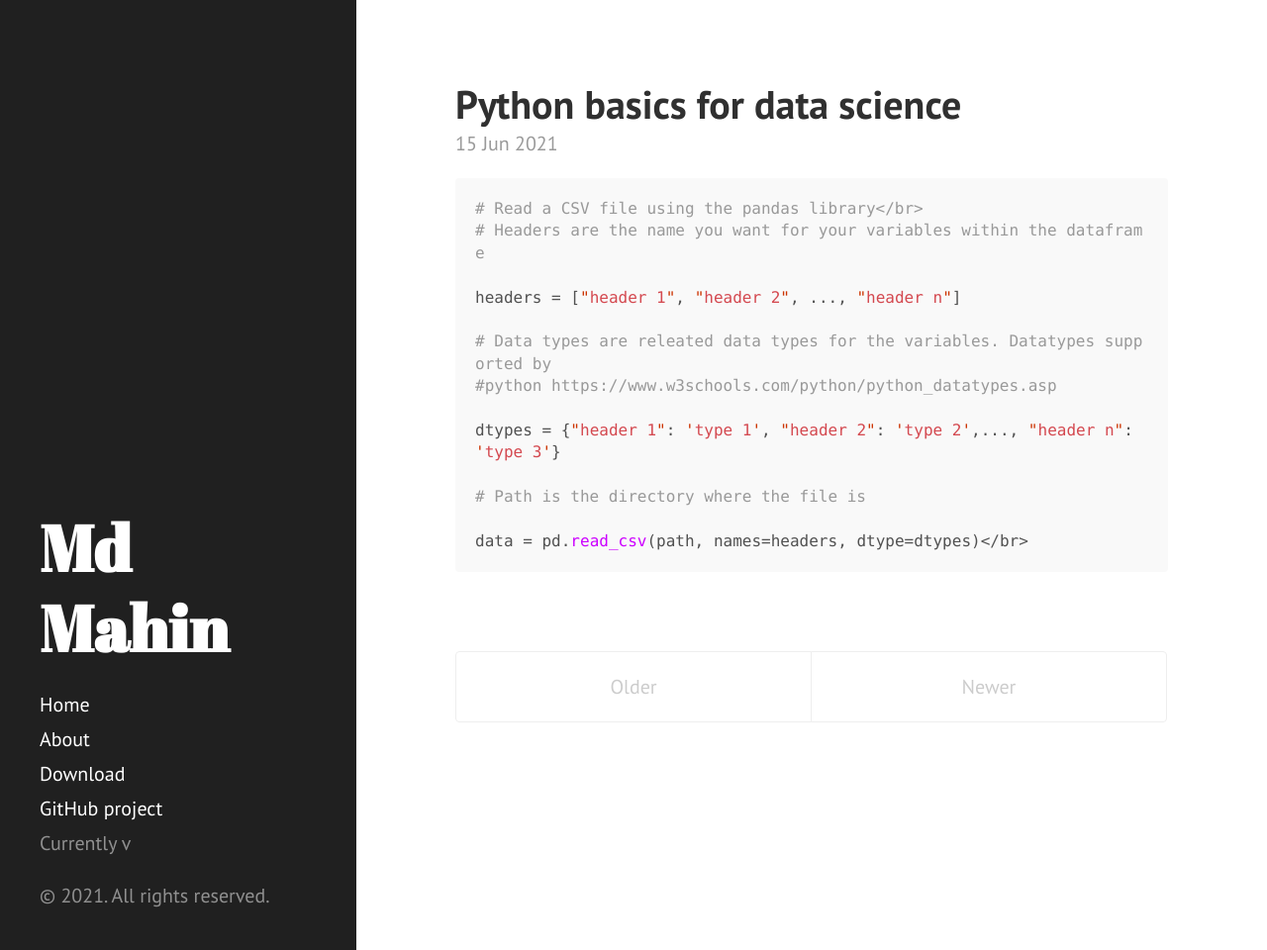
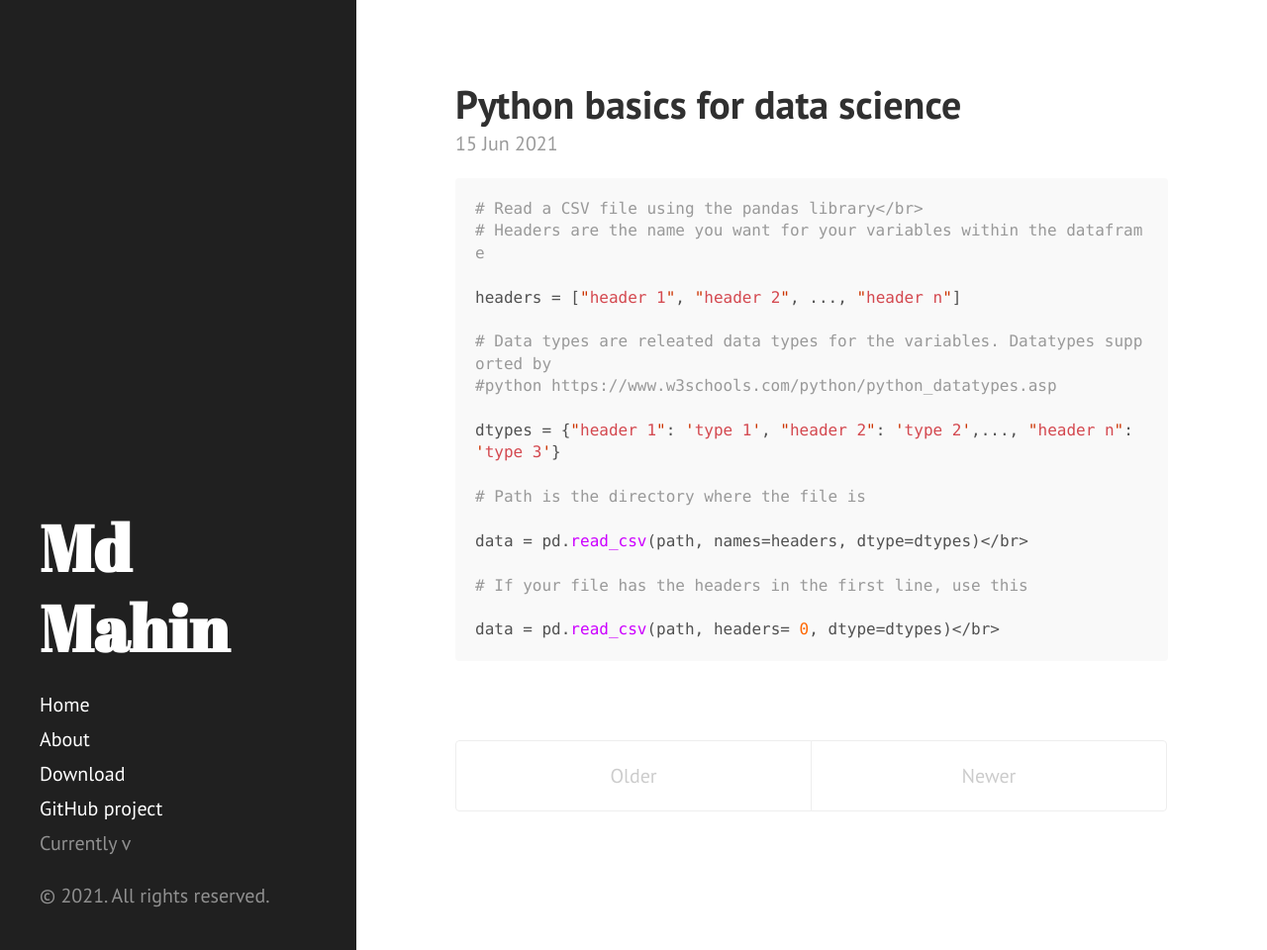
Before and after one commit to mmahin/mmahin.github.io, a Jekyll site: the page built from index.html, in a window 1280 px wide and 960 px high. Shown: the whole window at 99% size. Built offline with Jekyll 4.4.1, drawn with Linux system fonts in a browser that asks for light colours; Markdown is read by kramdown in place of the engine named in the settings; the list of posts is cut into pages by our own code.

Commit message:
Update 2021-06-15-Python Basics for Data Science.md

````diff
--- a/_posts/2021-06-15-Python Basics for Data Science.md
+++ b/_posts/2021-06-15-Python Basics for Data Science.md
@@ -12,4 +12,8 @@ dtypes = {"header 1": 'type 1', "header 2": 'type 2',..., "header n": 'type 3'}
 # Path is the directory where the file is
 
 data = pd.read_csv(path, names=headers, dtype=dtypes)</br>
+
+# If your file has the headers in the first line, use this
+
+data = pd.read_csv(path, headers= 0, dtype=dtypes)</br>
 ```
````
